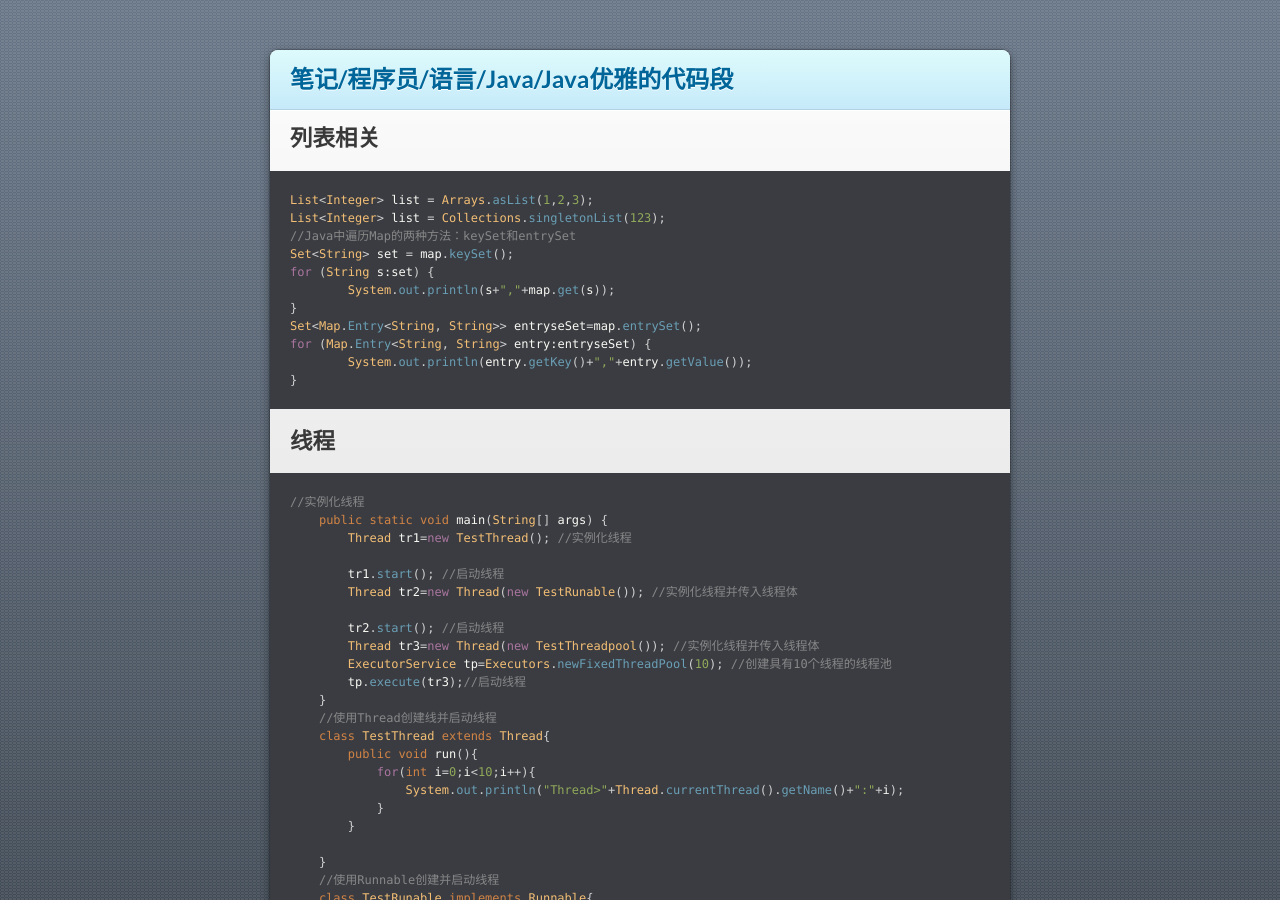
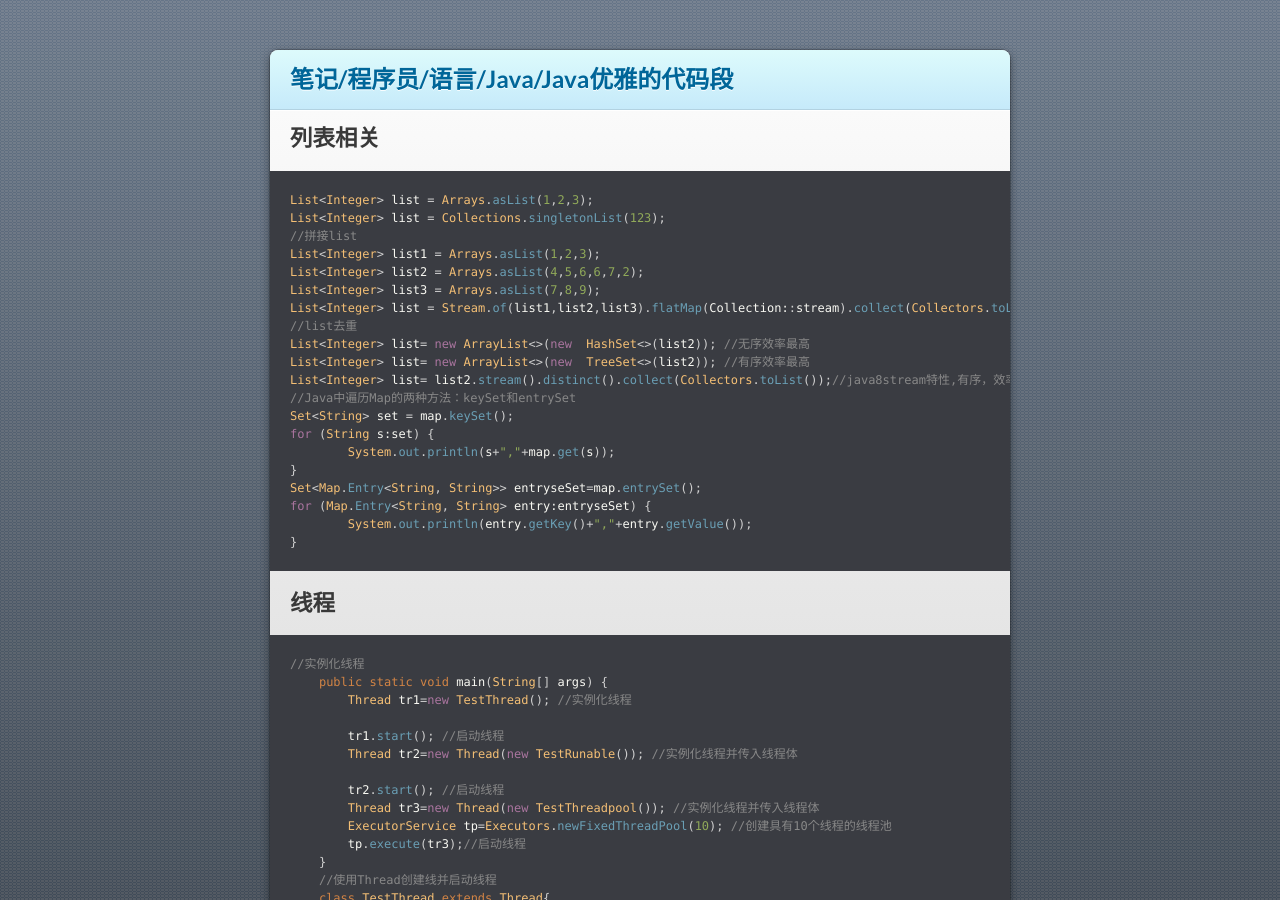
Before and after one commit to huchlo/blog, a Jekyll site: the page built from 笔记/程序员/语言/Java/Java优雅的代码段.md, in a window 1280 px wide and 900 px high. Built offline with Jekyll 4.4.1, drawn with Linux system fonts in a browser that asks for light colours; our own code applies the rules of GitHub Pages for plain Markdown files.

Commit message:
20221110

````diff
--- a/笔记/程序员/语言/Java/Java优雅的代码段.md
+++ b/笔记/程序员/语言/Java/Java优雅的代码段.md
@@ -2,6 +2,15 @@
 ```java
 List<Integer> list = Arrays.asList(1,2,3);
 List<Integer> list = Collections.singletonList(123);
+//拼接list
+List<Integer> list1 = Arrays.asList(1,2,3);
+List<Integer> list2 = Arrays.asList(4,5,6,6,7,2);
+List<Integer> list3 = Arrays.asList(7,8,9);
+List<Integer> list = Stream.of(list1,list2,list3).flatMap(Collection::stream).collect(Collectors.toList());
+//list去重
+List<Integer> list= new ArrayList<>(new  HashSet<>(list2)); //无序效率最高
+List<Integer> list= new ArrayList<>(new  TreeSet<>(list2)); //有序效率最高
+List<Integer> list= list2.stream().distinct().collect(Collectors.toList());//java8stream特性,有序，效率一般
 //Java中遍历Map的两种方法：keySet和entrySet
 Set<String> set = map.keySet();
 for (String s:set) {
````
